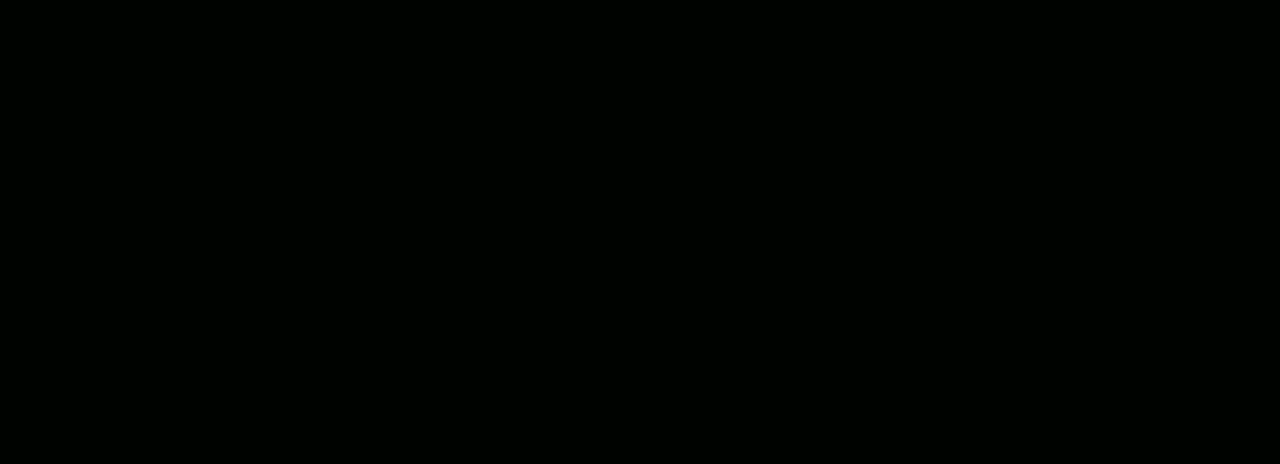
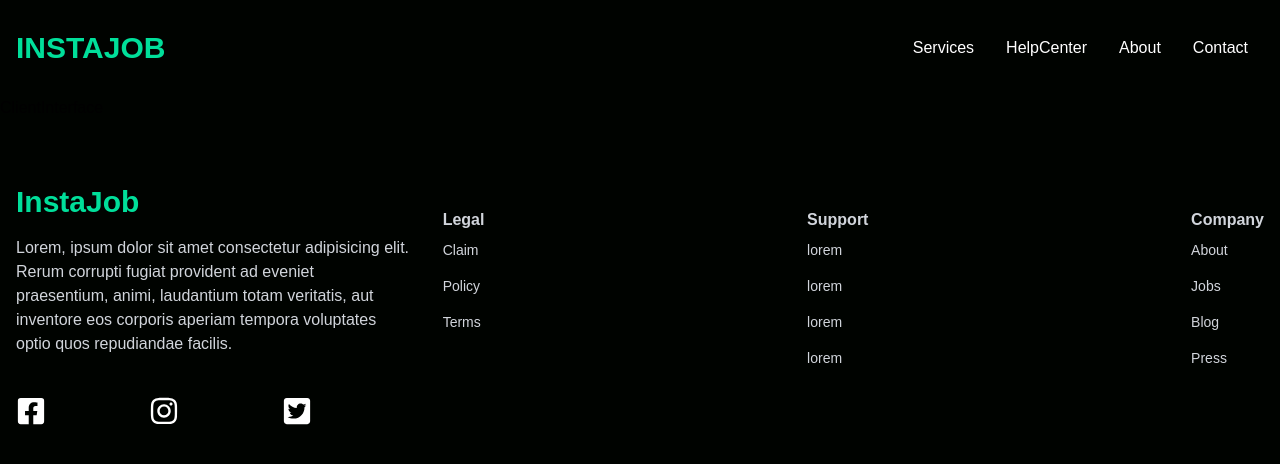
Before and after one commit to EyadKamash/InstaJob-AI-powered-hiring-platform, a React (Create React App) app in the folder front-end/: page /clienthome in a window 1280 px wide. Before the commit this address had no page. Shown: the top 464 px of the page. Built offline with nearby package versions, Linux system fonts and the light colour scheme.

Commit message:
client interface v1

```diff
--- a/front-end/src/App.js
+++ b/front-end/src/App.js
@@ -5,6 +5,7 @@ import Login from "./pages/Login";
 import Layout from "./Layout";
 import Register from "./pages/Register";
 import axios from "axios";
+import ClientInterface from "./pages/ClientInterface";
 
 axios.defaults.baseURL = "http://localhost:4000";
 
@@ -15,6 +16,7 @@ function App() {
         <Route index element={<IndexPage />} />
         <Route path="/login" element={<Login />} />
         <Route path="/register" element={<Register />} />
+        <Route path="/clienthome" element={<ClientInterface />} />
       </Route>
     </Routes>
   );
--- /dev/null
+++ b/front-end/src/pages/ClientInterface.js
@@ -0,0 +1,7 @@
+import React from "react";
+
+function ClientInterface() {
+  return <div>ClientInterface</div>;
+}
+
+export default ClientInterface;
```
